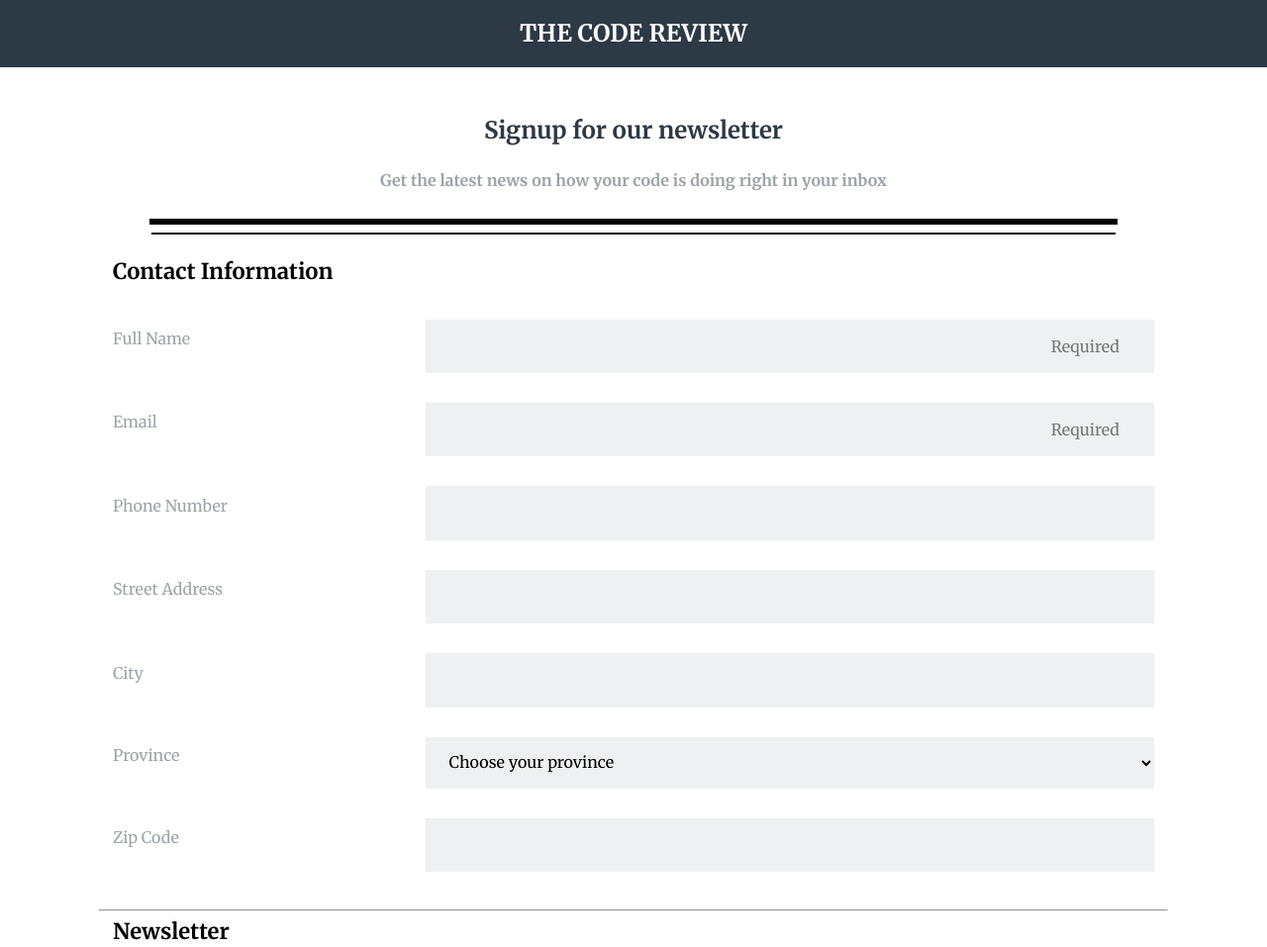
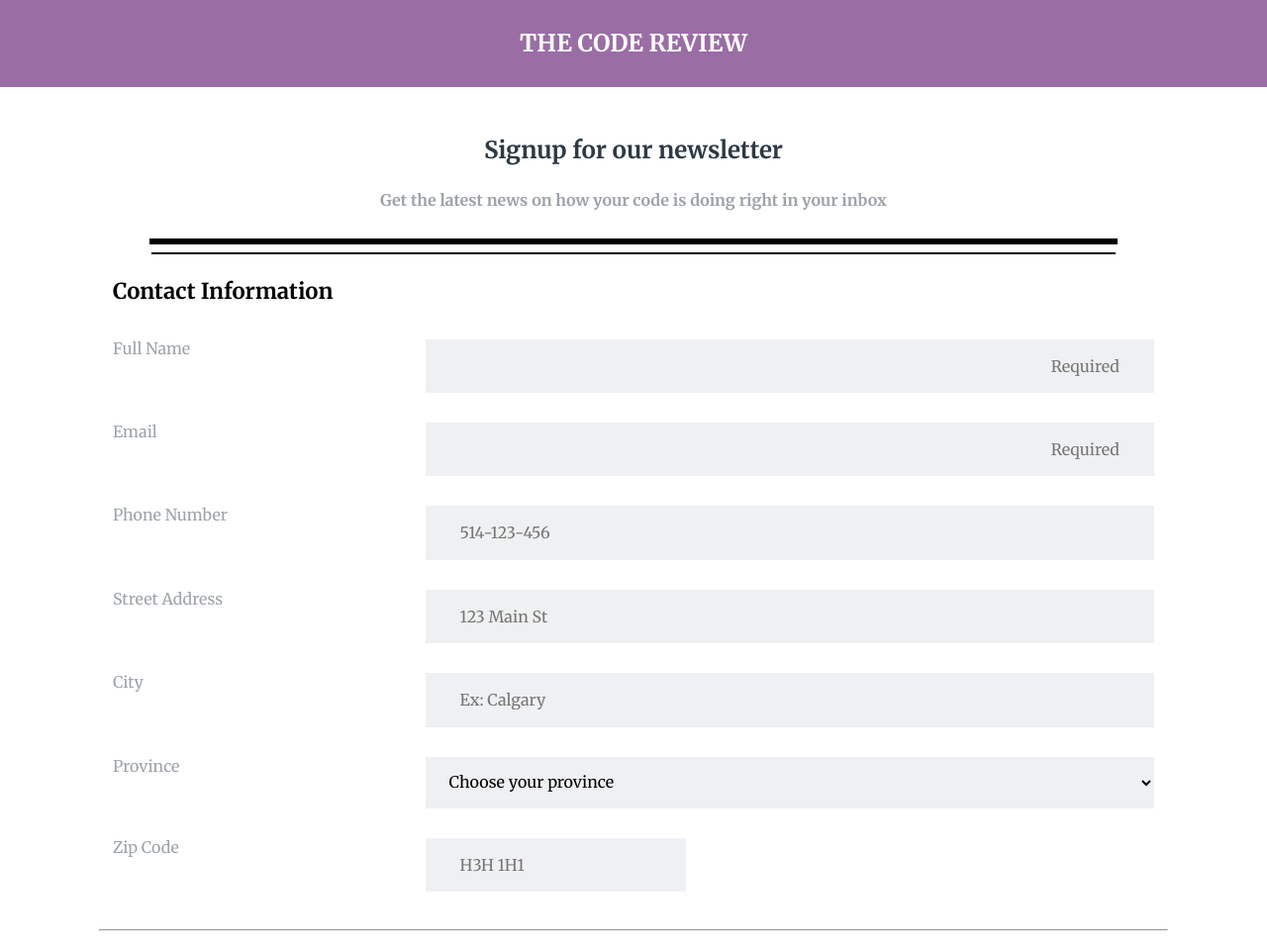
Before and after one commit to shmohsen2132/TechDegree-Project-3, a plain HTML site: page index.html in a window 1280 px wide. Shown: the top 957 px of the page at 99% size. Drawn offline with Linux system fonts and the light colour scheme.

Commit message:
Completed the project

```diff
--- a/css/style.css
+++ b/css/style.css
@@ -18,13 +18,13 @@ h1 {
 }
 
 header {
-    padding-top: 20px;
-    padding-bottom: 20px;
-    background-color: #2d3945;
+    padding-top: 30px;
+    padding-bottom: 30px;
+    background-color: #9a6ea5;
 }
 
 .main-heading {
-    background-color: #2d3945;
+    background-color: #9a6ea5;
     text-transform: uppercase;
     color: white;
     margin: 0 auto;
@@ -94,13 +94,17 @@ legend:first-of-type {
     margin-bottom: 30px;
 }
 
+
 legend {
+    margin-top: 20px;
     margin-bottom: 15px;
     font-size: 22px;
     font-weight: 700;
 }
 
-
+fieldset:nth-of-type(2) {
+    margin-top: 25px;
+}
 
 input {
     padding: 18px 35px;
@@ -141,9 +145,10 @@ input[type="radio"]:last-of-type {
     margin-left: 10px;
 }
 
-input::placeholder {
+input[placeholder="Required"]::placeholder {
     text-align: right;
 }
+
 
 .form-container {
     display: flex;
@@ -151,9 +156,6 @@ input::placeholder {
     margin-bottom: 20px;
 }
 
-#zipcode {
-    width: 40%;
-}
 
 textarea {
   background: rgba(255,255,255,0.1);
@@ -186,7 +188,7 @@ textarea {
     background-color: #4abbb5;
     color: white;
     font-size: 20px;
-    width: 90%;
+    width: 100%;
 }
 
 .submit-button:hover {
@@ -217,6 +219,20 @@ footer {
     margin-top: 25px;
 }
 
+#zipcode-container {
+    display: flex;
+    justify-content: space-around;
+    flex-direction: column;
+}
+
+label[for="zipcode"] {
+    flex: 0.40;
+}
+
+#zipcode {
+    width: 50%;
+}
+
 
 @media screen and (min-width: 768px){
     main {
@@ -231,17 +247,15 @@ footer {
         max-width: 90%;
     }
 
-    .form-container {
+
+    .form-container:not(:last-of-type) {
+        margin-bottom: 30px;
         display: flex;
         flex-direction: row;
         justify-content: space-between;
     }
 
-    .form-container:not(:last-of-type) {
-        margin-bottom: 30px;
-    }
-
-    .form-container label {
+    .form-container label:not(:last-of-type) {
         flex-grow: 1;
         align-self: center;
     }
@@ -252,6 +266,20 @@ footer {
 
     }
 
+    #zipcode-container {
+        display: flex;
+        justify-content: space-around;
+        flex-direction: row;
+    }
+
+    label[for="zipcode"] {
+        flex: 0.40;
+    }
+
+    #zipcode {
+        flex-basis: 25%;
+        margin-right: auto;
+    }
 
 
 }
--- a/index.html
+++ b/index.html
@@ -38,27 +38,27 @@
 
                     <div class="form-container">
                         <label for="fname">Full Name</label>
-                        <input type="text" id="fname" name="fname" placeholder="Required">
+                        <input type="text" id="fname" name="fname" placeholder="Required" required>
                     </div>
 
                     <div class="form-container">
                         <label for="email">Email</label>
-                        <input type="email" id="email" name="email" placeholder="Required">
+                        <input type="email" id="email" name="email" placeholder="Required" required>
                     </div>
 
                     <div class="form-container">
                         <label for="telephone">Phone Number</label>
-                        <input type="tel" id="telephone" name="telephone">
+                        <input type="tel" id="telephone" name="telephone" placeholder="514-123-456">
                     </div>
 
                     <div class="form-container">
                         <label for="street">Street Address</label>
-                        <input type="text" id="street" name="street">
+                        <input type="text" id="street" name="street" placeholder="123 Main St">
                     </div>
 
                     <div class="form-container">
                         <label for="city">City</label>
-                        <input type="text" id="city" name="city">
+                        <input type="text" id="city" name="city" placeholder="Ex: Calgary">
                     </div>
 
                     <div class="form-container">
@@ -78,9 +78,9 @@
                         </select>
                     </div>
 
-                    <div class="form-container">
+                    <div class="form-container" id="zipcode-container">
                         <label for="zipcode">Zip Code</label>
-                        <input type="text" id="zipcode" name="zipcode">
+                        <input type="text" id="zipcode" name="zipcode" placeholder="H3H 1H1">
                     </div>
 
                 </fieldset>
@@ -88,7 +88,7 @@
                 <hr>
 
                 <fieldset>
-                    <legend>Newsletter</legend>
+                    <legend class="newsletter">Newsletter</legend>
                     <p class="form-paragraph newsletter-paragraph">Select the newsletters you would like to receive</p>
                     <input type="checkbox" name="html" id="html">
                     <label for="html" class="checkbox-label">HTML News</label>
```
